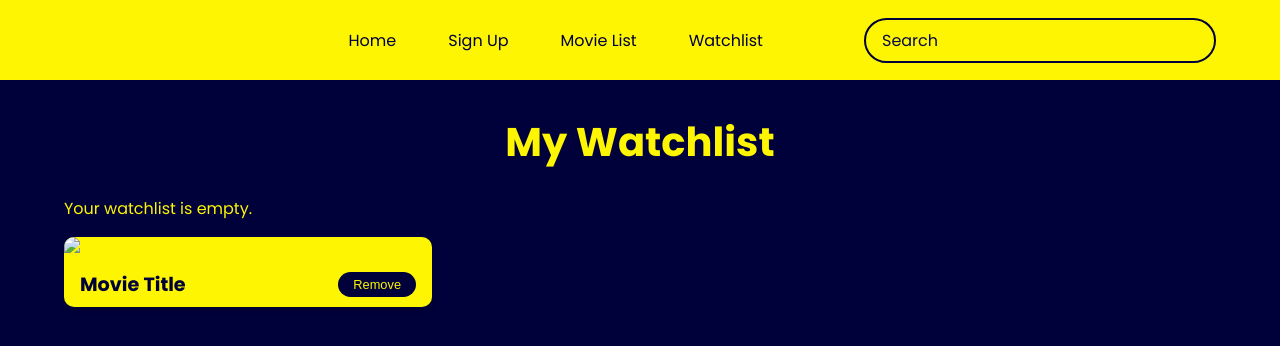
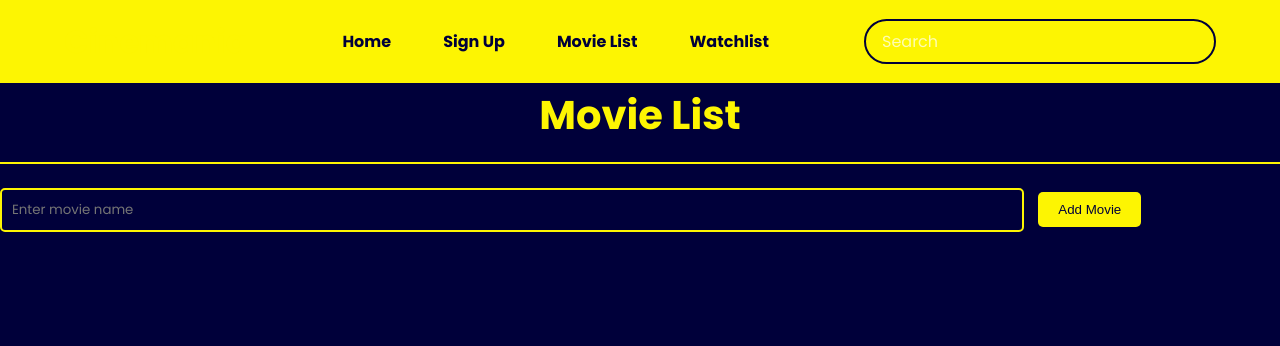
Before and after one commit to HOlly2509/T4-FINAL-ASSIGNMENT, a plain HTML site: page watchlist.html in a window 1280 px wide. Drawn offline with Linux system fonts and the light colour scheme.

Commit message:
Just changed some css and tried to get javascript working with the other javascript
Just changed some css and tried to get javascript working with the other javascript

```diff
--- a/css/maintwo.css
+++ b/css/maintwo.css
@@ -1,3 +1,8 @@
+:root {
+    --primary-color: #bda522;
+    --secondary-color: #06215f;
+}
+
 /* Navbar */
 .branding {
     font-size: 2rem;
@@ -17,11 +22,13 @@ nav a {
     padding: 0.5rem 1rem;
     border-radius: 15px;
     transition: background-color 0.3s ease, color 0.3s ease;
+    font-weight: bold;
 }
 
 nav a:hover {
     background-color: var(--primary-color);
     color: var(--secondary-color);
+    font-weight: bold;
 }
 
 /* Hero */
--- a/css/watchlist.css
+++ b/css/watchlist.css
@@ -15,6 +15,7 @@ body {
     background-color: var(--primary-color);
     font-family: 'Poppins', sans-serif;
     color: var(--secondary-color);
+    line-height: 1.6;
 }
 
 header {
@@ -41,11 +42,13 @@ nav a {
     padding: 0.5rem 1rem;
     border-radius: 15px;
     transition: background-color 0.3s ease, color 0.3s ease;
+    font-weight: bold;
 }
 
 nav a:hover {
     background-color: var(--primary-color);
     color: var(--secondary-color);
+    font-weight: bold;
 }
 
 .search {
@@ -56,84 +59,82 @@ nav a:hover {
     font-size: 1rem;
     color: var(--secondary-color);
     font-family: inherit;
+    transition: border 0.3s;
 }
 
 .search:focus {
-    outline: 0;
-    background-color: var(--primary-color);
+    outline: none;
+    border-color: var(--secondary-color);
 }
 
 .search::placeholder {
-    color: #070b45;
+    color: rgba(255,255,255, 0.7);
 }
 
 main {
     padding: 2rem 5%;
 }
 
-h2 {
+h1 {
     font-size: 2.5rem;
     margin-bottom: 1.5rem;
     text-align: center;
+    border-bottom: 2px solid var(--secondary-color);
+    padding-bottom: 15px;
 }
 
-.watchlist-container {
-    display: grid;
-    grid-template-columns: repeat(auto-fill, minmax(300px, 1fr));
-    gap: 1.5rem;
-    margin-top: 1rem;
+#movieInput {
+    padding: 10px;
+    border-radius: 5px;
+    width: 80%;
+    margin-right: 10px;
+    border: 2px solid var(--secondary-color);
+    font-family: inherit;
+    color: var(--secondary-color);
+    background-color: transparent;
 }
 
-.watchlist-movie {
+button {
+    padding: 10px 20px;
+    border: none;
     background-color: var(--secondary-color);
-    border-radius: 10px;
-    box-shadow: 0.2px 4px 5px rgba(0, 0, 0, 0.1);
-    transition: transform 0.2s ease;
+    color: var(--primary-color);
+    border-radius: 5px;
+    cursor: pointer;
+    transition: background-color 0.3s;
 }
 
-.watchlist-movie:hover {
-    transform: translateY(-5px);
+button:hover {
+    background-color: rgba(253,245,2, 0.8);
 }
 
-.watchlist-movie img {
-    width: 100%;
-    border-top-left-radius: 10px;
-    border-top-right-radius: 10px;
+#movieList {
+    margin-top: 20px;
+    list-style-type: none;
 }
 
-.watchlist-info {
-    padding: 0.5rem 1rem;
+#movieList li {
+    background-color: var(--secondary-color);
+    padding: 10px;
+    margin-bottom: 10px;
+    border-radius: 5px;
     display: flex;
     justify-content: space-between;
     align-items: center;
 }
 
-.watchlist-info h3 {
-    font-size: 1.2rem;
-    color: var(--primary-color);
-    margin: 0;
+#movieList li button {
+    background-color: var(--primary-color);
+    color: var(--secondary-color);
+    padding: 5px 10px;
+    border: none;
+    border-radius: 3px;
+    cursor: pointer;
+    transition: background-color 0.3s;
 }
 
-.remove-from-watchlist {
-    background-color: var(--primary-color);
-    border: none;
-    border-radius: 50px;
-    padding: 5px 15px;
-    color: var(--secondary-color);
-    font-size: 0.8rem;
-    cursor: pointer;
-    transition: background-color 0.3s, transform 0.2s ease;
-}
-
-.remove-from-watchlist:hover {
-    background-color: #2a2e66;
-    transform: scale(1.1);
-}
-
-.branding {
-    font-size: 2rem;
-    font-weight: 700;
-    position: relative;
+#movieList li button:hover {
+    background-color: rgba(0,0,58, 0.8);
 }
 
 .logo {
--- a/js/watchlist.js
+++ /dev/null
@@ -1,20 +0,0 @@
-document.addEventListener("DOMContentLoaded", function () {
-    const watchlistContainer = document.getElementById('watchlist-container');
-    const watchlist = JSON.parse(localStorage.getItem('watchlist')) || [];
-
-    if (watchlist.length === 0) {
-        watchlistContainer.innerHTML = "<p>Your watchlist is empty.</p>";
-    } else {
-        watchlistContainer.innerHTML = ''; // Clears any existing content, also need to find a way how to use local storage or cache
-
-        watchlist.forEach(movie => {
-            const movieEl = document.createElement('div');
-            movieEl.classList.add('movie-watchlist-item');
-            movieEl.innerHTML = `
-                <h3>${movie.title}</h3>
-                <img src="${movie.poster}" alt="${movie.title}" />
-            `;
-            watchlistContainer.appendChild(movieEl);
-        });
-    }
-});
--- a/movielist.html
+++ b/movielist.html
@@ -27,6 +27,12 @@
         <!-- Button to close the overlay navigation -->
         <a href="javascript:void(0)" class="closebtn" onclick="closeNav()">&times;</a>
 
+        <div class="movie">
+            <!-- Other movie details, like title and image -->
+            <button class="add-to-watchlist" onclick="addToMovieList(currentMovieName)">Add to Watchlist</button>
+
+        </div>
+
         <!-- Overlay content -->
         <div class="overlay-content" id="overlay-content"></div>
 
@@ -35,6 +41,22 @@
         <a href="javascript:void(0)" class="arrow right-arrow" id="right-arrow" >&#8658;</a>
 
     </div>
+
+
+<script>
+    function addToMovieList(movieName) {
+        let movies = JSON.parse(localStorage.getItem('movies')) || [];
+
+        if (!movies.includes(movieName)) {
+            movies.push(movieName);
+            localStorage.setItem('movies', JSON.stringify(movies));
+            alert(`${movieName} added to your list!`);
+        } else {
+            alert(`${movieName} is already in your list!`);
+        }
+    }
+</script>
+
     <main id="main"></main>
 
 
@@ -46,6 +68,7 @@
     </div>
 
     <script src="js/main.js"></script>
+    <script src="js/watchlist.js"></script>
 </body>
 </html>
 
--- a/watchlist.html
+++ b/watchlist.html
@@ -7,9 +7,6 @@
     <link rel="stylesheet" href="css/watchlist.css">
     <title>My Watchlist</title>
 </head>
-
-<body>
-
 <header>
     <div class="branding">Cinemania</div>
     <nav>
@@ -18,31 +15,46 @@
         <a href="movielist.html">Movie List</a>
         <a href="watchlist.html">Watchlist</a>
     </nav>
-        <form id="form">
+    <form  id="form">
         <input type="text" placeholder="Search" id="search" class="search">
     </form>
 </header>
+<body>
+    <h1>Movie List</h1>
 
-    <main>
-        <h2>My Watchlist</h2>
-        <div id="watchlist-container"></div>
-        <div class="watchlist-container">
-            <div class="watchlist-movie">
-                <img src="assets/Fast_and_Furious_Poster.jpg" alt="Movie Title">
-                <div class="watchlist-info">
-                    <h3>Movie Title</h3>
-                    <button class="remove-from-watchlist">Remove</button>
-                </div>
-            </div>
-            <!-- Where id add more movie cards -->
-            <!--Need to find a way to make js work well with movielist-->
-        </div>
+    <input type="text" id="movieInput" placeholder="Enter movie name">
+    <button onclick="addMovie()">Add Movie</button>
 
-    </main>
+    <ul id="movieList">
+    </ul>
 
-    <script src="js/watchlist.js"></script>
+    <script>
+        const movieList = document.getElementById('movieList');
 
+        function addMovie() {
+            const movieName = document.getElementById('movieInput').value.trim();
+
+            if (movieName) {
+                // Creates a new list item
+                const listItem = document.createElement('li');
+
+                // I need to find a way to get the javascript working with the other already made javascript
+                listItem.appendChild(document.createTextNode(movieName));
+
+                const deleteBtn = document.createElement('button');
+                deleteBtn.innerText = 'Delete';
+                deleteBtn.onclick = function() {
+                    movieList.removeChild(listItem);
+                };
+                listItem.appendChild(deleteBtn);
+
+                movieList.appendChild(listItem);
+
+                document.getElementById('movieInput').value = '';
+            } else {
+                alert('Please enter a movie name.');
+            }
+        }
+    </script>
 </body>
 </html>
-
-<!--Just adding here to test Github-->
```
Also changed, not shown: js/main.js (+17 -0 lines). Lines whose indentation alone changed are shown as unchanged.
